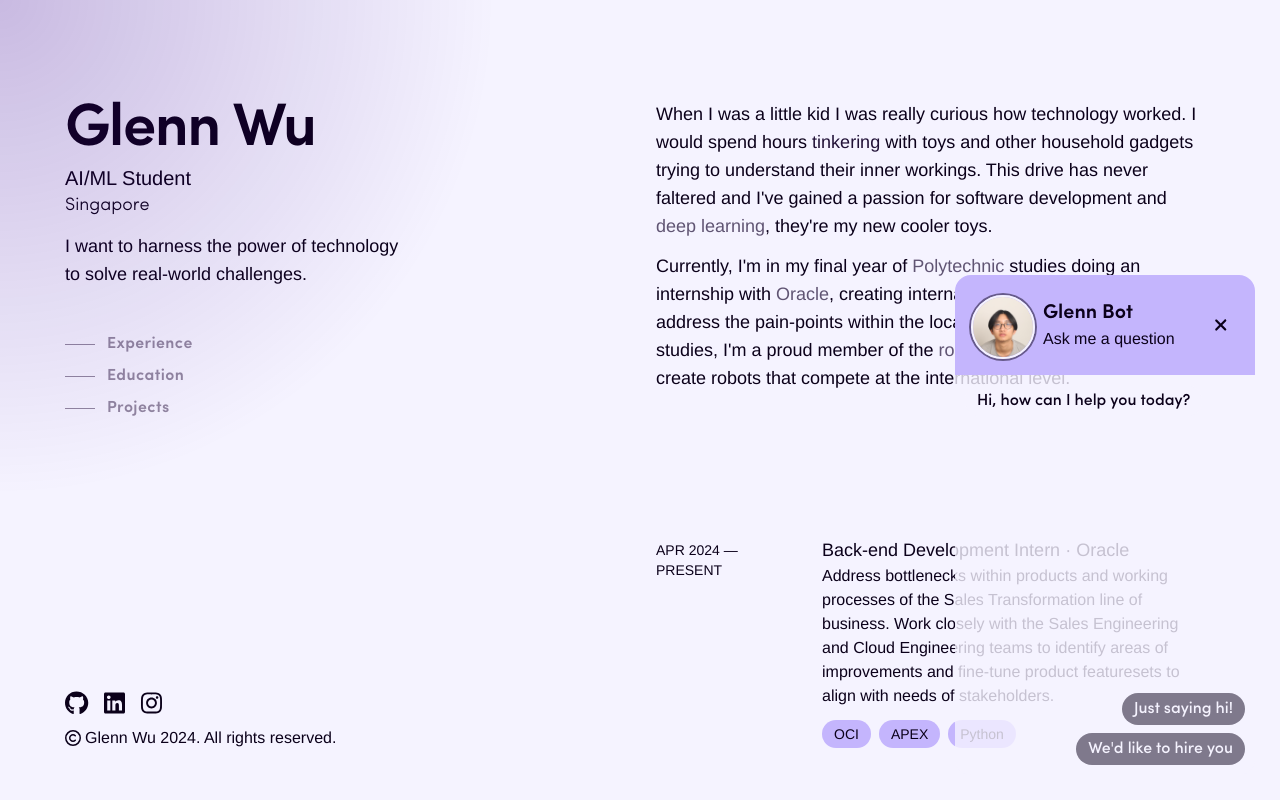
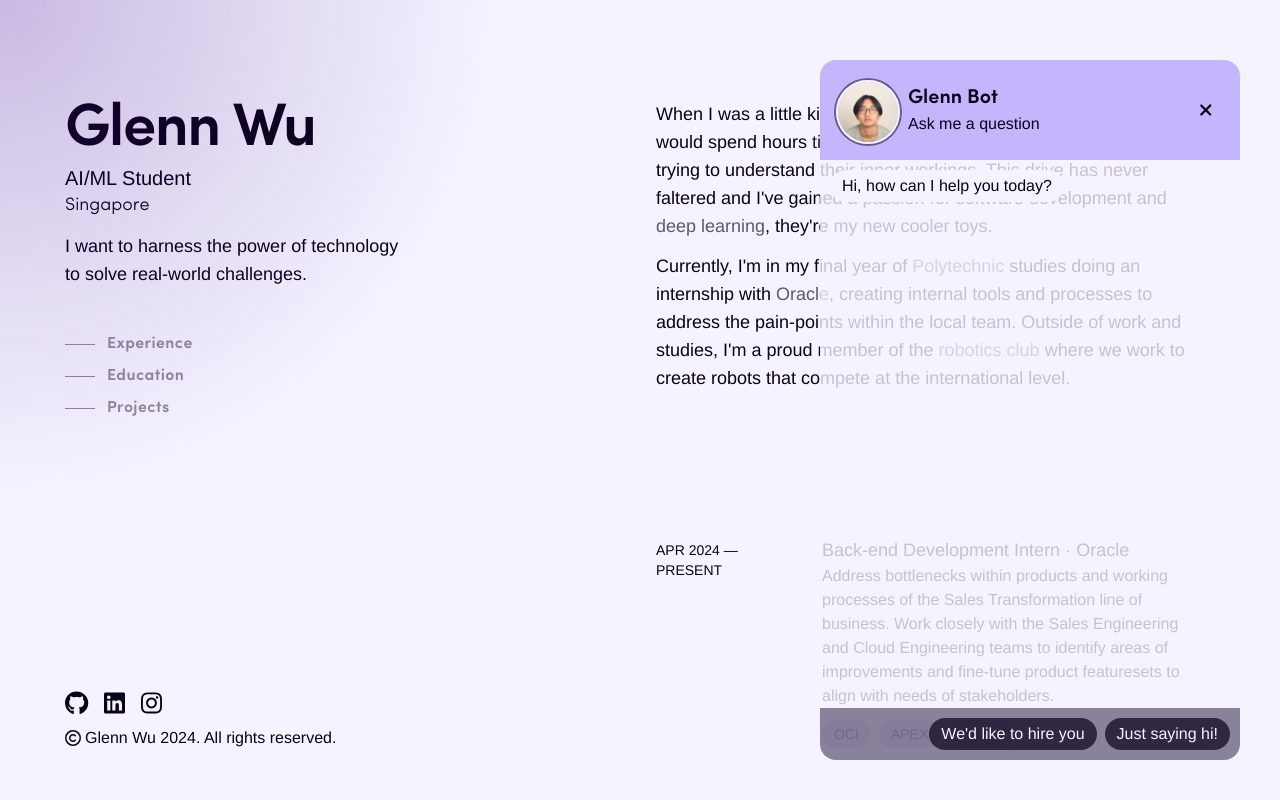
Before and after one commit to wuglenn/v1, a Nuxt app: page / in a window 1280 px wide. Both pictures are taken after a click on the element 1223 px from the left and 741 px from the top of the page. Shown: the top 800 px of the page. Built offline with nearby package versions, Linux system fonts and the light colour scheme; no server answers; a web font is replaced by a local one.

Commit message:
styling improvements, remove vercel plugin

```diff
--- a/app.vue
+++ b/app.vue
@@ -11,10 +11,9 @@ config.autoAddCss = false; /* eslint-disable import/first */
 </script>
 
 <template>
-  <div class="font-sofia bg-violet-50 dark:bg-theme-950 text-theme-950 dark:text-theme-500 min-h-screen scrollbar-hide">
+  <div class="font-sofia bg-violet-50 dark:bg-theme-950 text-theme-950 dark:text-theme-500 min-h-screen">
     <NuxtPage />
     <UiMouseCircle />
     <ChatBot />
-    <SpeedInsights />
   </div>
 </template>
--- a/assets/css/main.css
+++ b/assets/css/main.css
@@ -1,3 +1,18 @@
 .font-sofia {
   font-family: "Sofia Pro", Helvetica, sans-serif;
 }
+
+/* Hide Scrollbars */
+
+/* For Webkit-based browsers (Chrome, Safari and Opera) */
+html::-webkit-scrollbar,
+.scrollbar-hide::-webkit-scrollbar {
+  display: none;
+}
+
+/* For IE, Edge and Firefox */
+html,
+.scrollbar-hide {
+  -ms-overflow-style: none; /* IE and Edge */
+  scrollbar-width: none; /* Firefox */
+}
--- a/components/chat/ChatBot.vue
+++ b/components/chat/ChatBot.vue
@@ -7,22 +7,22 @@ const chatStarted = ref(false);
 
 <template>
   <div class="fixed bottom-0 right-0">
-    <div v-if="!showChatBox" class="absolute bottom-[25px] right-[25px] md:max-w-16 md:w-16 max-w-12 w-12 aspect-square"
+    <div v-if="!showChatBox"
+      class="absolute bottom-[25px] md:bottom-[40px] right-[25px] md:right-[40px] md:max-h-16 md:h-16 md:max-w-16 md:w-16 max-h-12 h-12 max-w-12 w-12 aspect-square"
       @click="showChatBox = true; chatStarted = true">
-      <div
-        class="rounded-full overflow-hidden mt-1 border-2 border-violet-50 ring-2 ring-theme-950/50">
+      <div class="rounded-full overflow-hidden mt-1 border-2 border-violet-50 ring-2 ring-theme-950/50">
         <NuxtImg format="webp" src="/portrait.png" height="64" width="64" />
       </div>
     </div>
-    <div class="absolute bottom-[25px] right-[25px] transition-transform duration-500"
+    <div class="absolute bottom-[25px] md:bottom-[40px] right-[25px] md:right-[40px] transition-transform duration-500"
       :class="{ 'ease-out translate-x-0': showChatBox, 'ease-in translate-y-[150%]': !showChatBox }">
       <div
-        class="relative h-[500px] w-[300px] rounded-2xl bg-violet-50/80 dark:bg-violet-50/20 overflow-hidden transition duration-300"
+        class="relative h-[500px] md:h-[700px] aspect-3/5 rounded-2xl bg-violet-50/80 dark:bg-violet-50/20 overflow-hidden transition duration-300"
         :class="{ 'blur-0 opacity-100': showChatBox, 'blur-sm opacity-0': !showChatBox }">
         <div class="absolute w-full bg-violet-300 dark:bg-theme-700 p-4 text-theme-950 dark:text-violet-50">
           <div class="flex flex-row items-center justify-start gap-2">
             <div
-              class="rounded-full overflow-hidden md:max-w-16 md:max-h-16 max-w-12 max-h-12 mt-1 border-2 border-violet-50 ring-2 ring-theme-950/50">
+              class="rounded-full overflow-hidden md:max-w-16 md:max-h-16 max-w-12 max-h-12 aspect-square mt-1 border-2 border-violet-50 ring-2 ring-theme-950/50">
               <NuxtImg format="webp" src="/portrait.png" height="64" width="64" />
             </div>
             <div>
--- a/components/chat/ChatOption.vue
+++ b/components/chat/ChatOption.vue
@@ -10,7 +10,7 @@ const props = defineProps({
 <template>
   <div class="float-right">
     <div
-      class="px-3 py-1 text-violet-50 bg-theme-950/50 hover:ring-2 hover:ring-violet-50 rounded-2xl font-medium transition duration-100 cursor-pointer">
+      class="px-3 py-1 text-violet-50 bg-theme-950/70 hover:ring-2 hover:ring-violet-50 rounded-2xl transition duration-100 cursor-pointer">
       {{ props.option }}</div>
   </div>
 </template>
--- a/components/chat/ChatQuery.vue
+++ b/components/chat/ChatQuery.vue
@@ -9,6 +9,6 @@ const props = defineProps({
 
 <template>
   <div class="float-right">
-    <div class="px-3 py-1 text-violet-50 bg-theme-950 rounded-2xl font-medium max-w-[250px]">{{ props.query }}</div>
+    <div class="px-3 py-1 text-violet-50 bg-theme-950 rounded-2xl max-w-[250px]">{{ props.query }}</div>
   </div>
 </template>
--- a/components/chat/ChatResponse.vue
+++ b/components/chat/ChatResponse.vue
@@ -9,8 +9,9 @@ const props = defineProps({
 
 <template>
   <div class="float-left">
-    <div class="px-3 py-1 bg-violet-50 text-theme-950 rounded-2xl font-medium max-w-[250px]">
-      <a v-if="props.response.includes('message') && props.response.includes('me')" href="mailto:glennwuwu@gmail.com" class="underline">
+    <div class="px-3 py-1 bg-violet-50 text-theme-950 rounded-2xl max-w-[250px]">
+      <a v-if="props.response.includes('message') && props.response.includes('me')" href="mailto:glennwuwu@gmail.com"
+        class="underline">
         {{ props.response }}
       </a>
       <span v-else>
--- a/components/chat/ChatWindow.vue
+++ b/components/chat/ChatWindow.vue
@@ -69,14 +69,15 @@ const scrollWithMsg = () => {
 </script>
 
 <template>
-  <div class="relative top-[100px] h-[calc(100%-100px)] w-full overflow-y-scroll flex flex-col" id="scroller">
-    <div class="mt-[10px] mx-[10px] flex flex-col gap-2 grow">
+  <div class="relative top-[100px] h-[calc(100%-100px)] w-full overflow-y-scroll scrollbar-hide flex flex-col"
+    id="scroller">
+    <div class="mt-[10px] mx-[10px] flex flex-col gap-1 grow">
       <div v-for="(chat, index) in chatHistory" :key="index">
         <ChatResponse v-if="chat.isBot" :response=chat.text />
         <ChatQuery v-else :query=chat.text @click="chat.text" />
       </div>
     </div>
-    <div class="mx-[10px] mb-[10px] flex flex-row-reverse flex-wrap gap-2 mt-2">
+    <div class="p-[10px] flex flex-row-reverse flex-wrap gap-2 mt-2" :class="{'bg-theme-700/50': userOptions.length > 0}">
       <ChatOption v-for="(option, index) in userOptions" :key="index" :option="option" @click="chooseOption(option)" />
     </div>
   </div>
--- a/package.json
+++ b/package.json
@@ -23,7 +23,6 @@
     "@nuxtjs/color-mode": "^3.4.1",
     "@nuxtjs/tailwindcss": "^6.12.0",
     "@pinia/nuxt": "^0.5.1",
-    "@vercel/speed-insights": "^1.0.10",
     "axios": "^1.6.8",
     "eslint": "^9.2.0",
     "nuxt": "^3.11.2",
--- a/tailwind.config.js
+++ b/tailwind.config.js
@@ -52,6 +52,9 @@ export default {
         "2xs": "420px",
         // ...defaultTheme.screens,
       },
+      aspectRatio: {
+        "3/5": "3 / 5",
+      },
     },
   },
   variants: {
```
Also changed, not shown: assets/css/tailwind.css, 1 other file (tests, documents, lock files or other folders).
